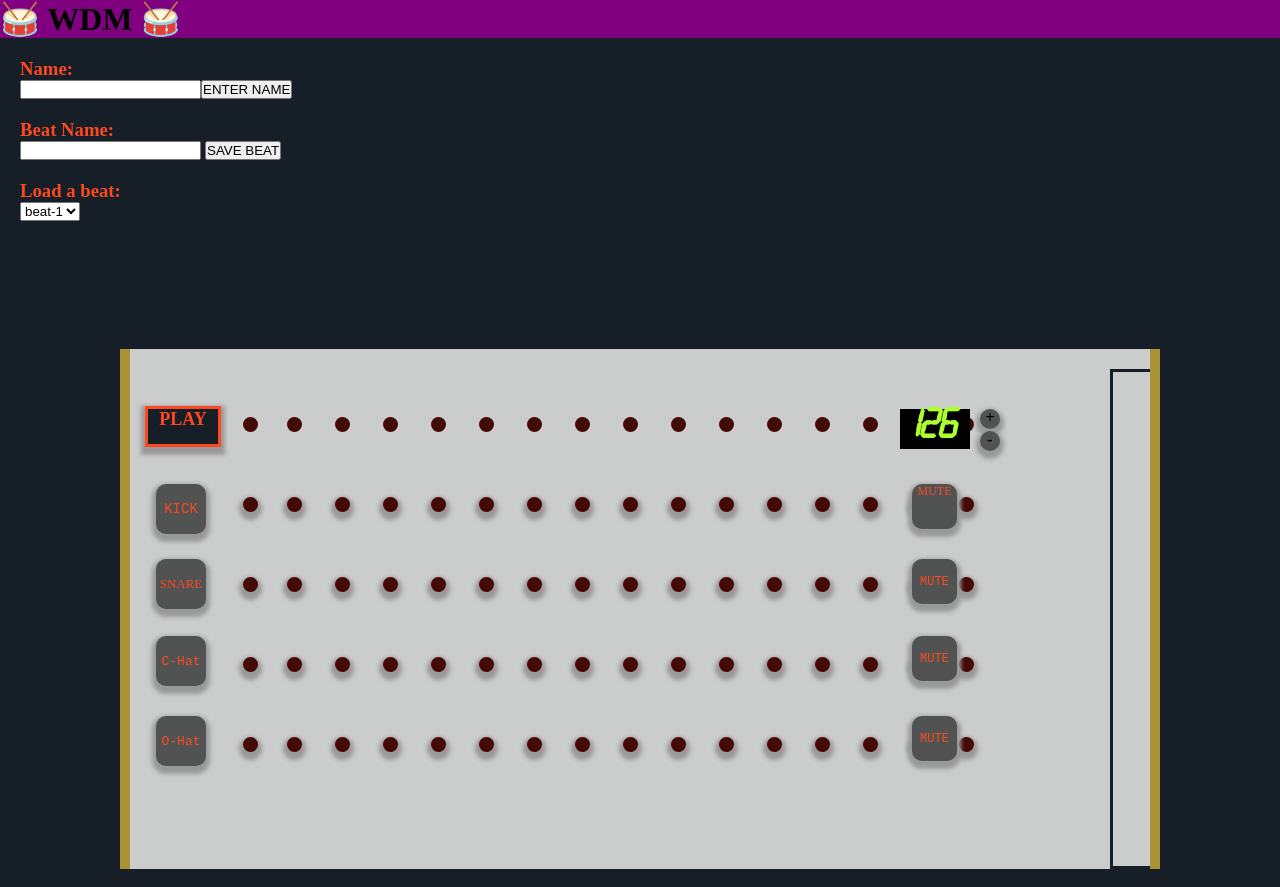
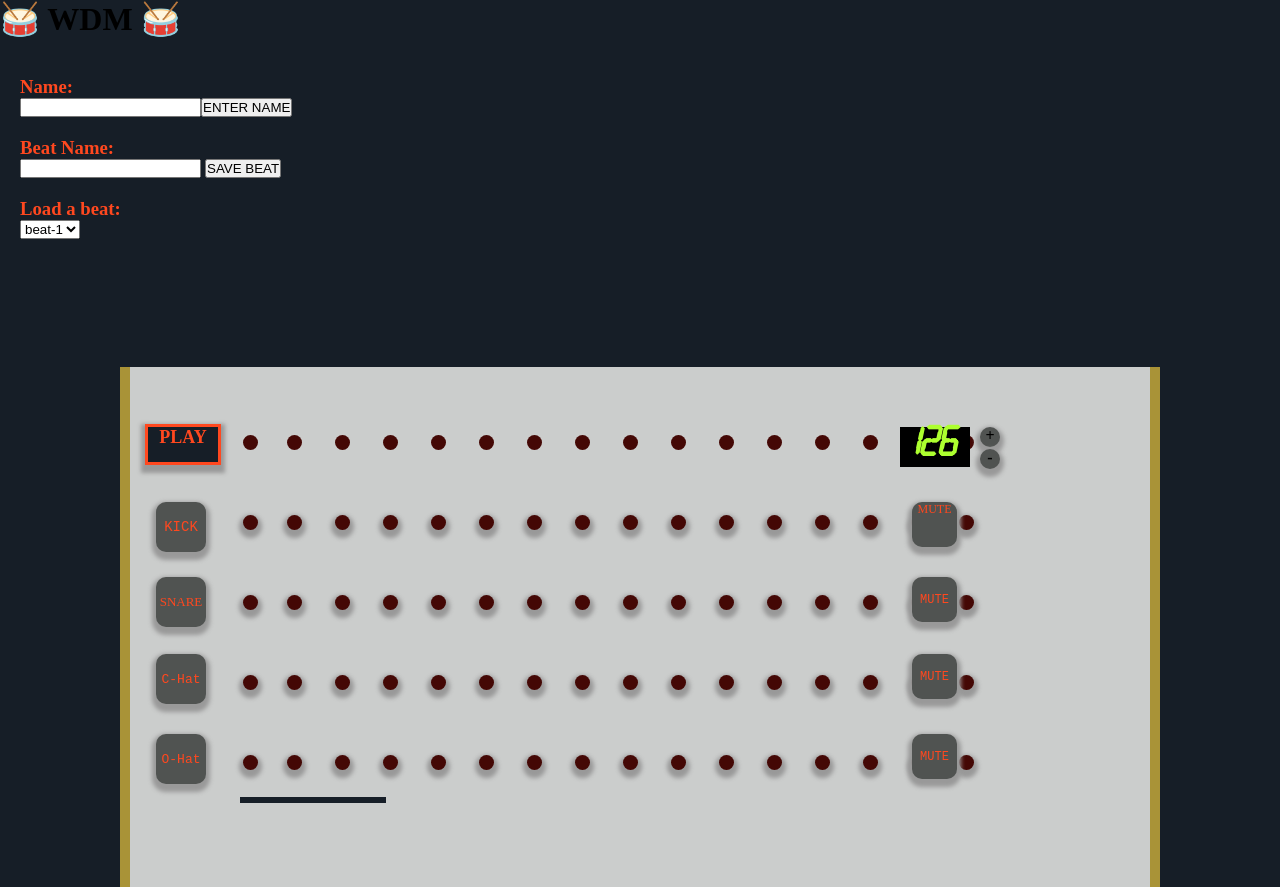
Before and after one commit to soroosh-gb/wdm-front-end, a plain HTML site: page index.html in a window 1280 px wide. Drawn offline with Linux system fonts and the light colour scheme; no server answers.

Commit message:
html changes

```diff
--- a/index.css
+++ b/index.css
@@ -1,5 +1,6 @@
 h1 {
-    background-color: purple;
+    align-content: center;
+
 }
 
 body {
@@ -503,19 +504,12 @@ kbd {
 .beat-list {
   margin: 20px;
 }
-/* #username-input {
-  margin: 20px;
+
+h3 {
+  color: #ff481f;
 }
 
-#save-beat {
-  margin: 20px;
-}
-
-.beat-list {
-  margin: 20px;
-} */
-
-/*BELOW ARE LOGIN FORM STYLING */
+/*BELOW ARE LOGIN FORM STYLING. *update: NOT USED! DON'T WORRY ABOUT THE CODE BELOW */
 .modal {
     width: 100%;
     padding: 12px 20px;
@@ -634,6 +628,3 @@ kbd {
        width: 100%;
     }
   }
-h3 {
-    color: #ff481f;
-}
--- a/index.html
+++ b/index.html
@@ -10,7 +10,7 @@
 
 <body>
     <header>
-        <h1>🥁 WDM 🥁</h1>
+        <h1>🥁 WDM 🥁</h1><br>
         <nav>
             <ul>
                 <div class="beat-list">
@@ -230,9 +230,9 @@
                 <div data-action="openhat-16" id="openhat-16" class="sequencer-openhat"></div>
             </div>
 
+            <div id="bar-line1"></div>
+            <div id="bar-line2"></div>
         </div>
-        <div id="bar-line1"></div>
-        <div id="bar-line2"></div>
 
     </div>
 
```
